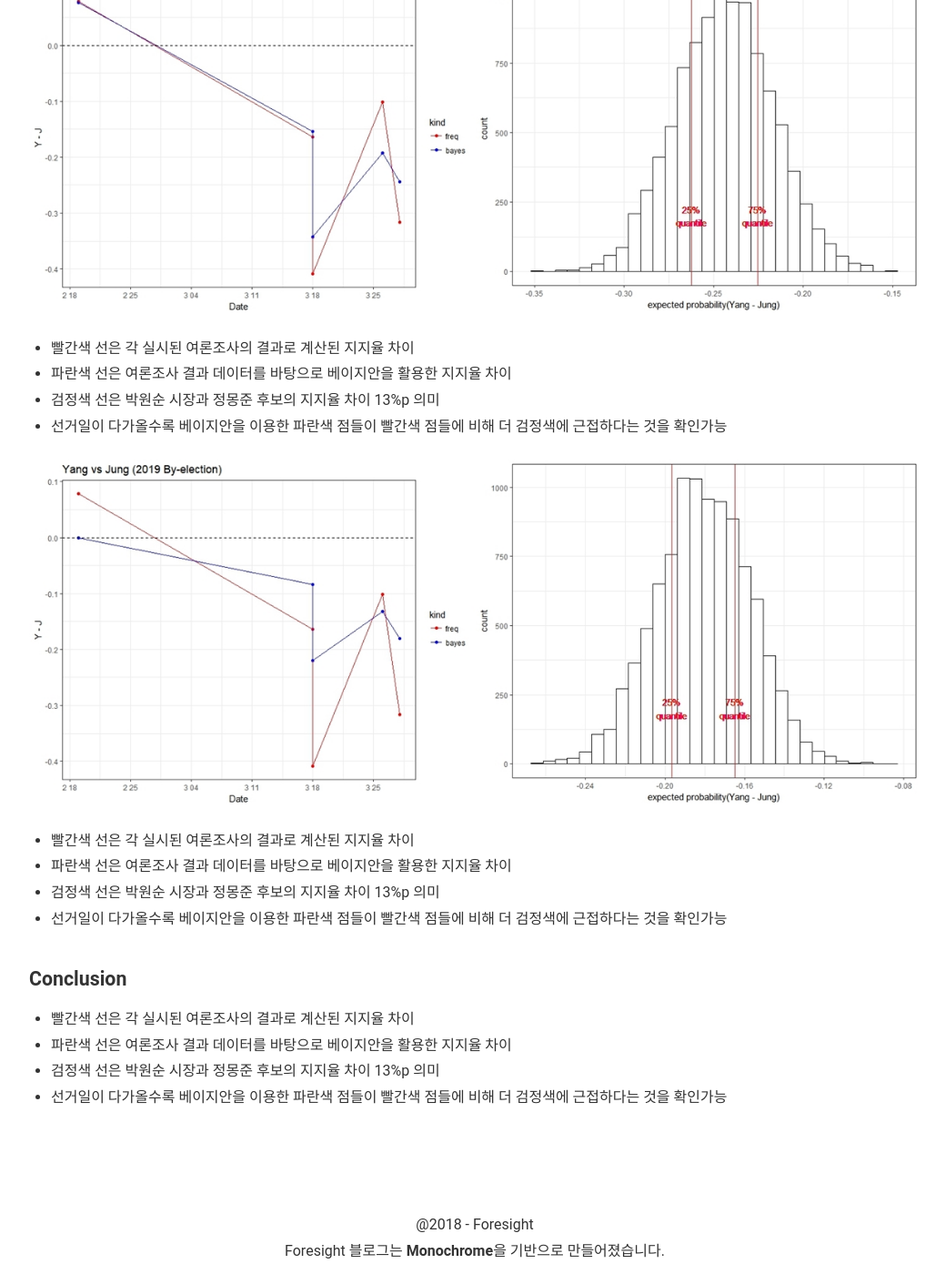
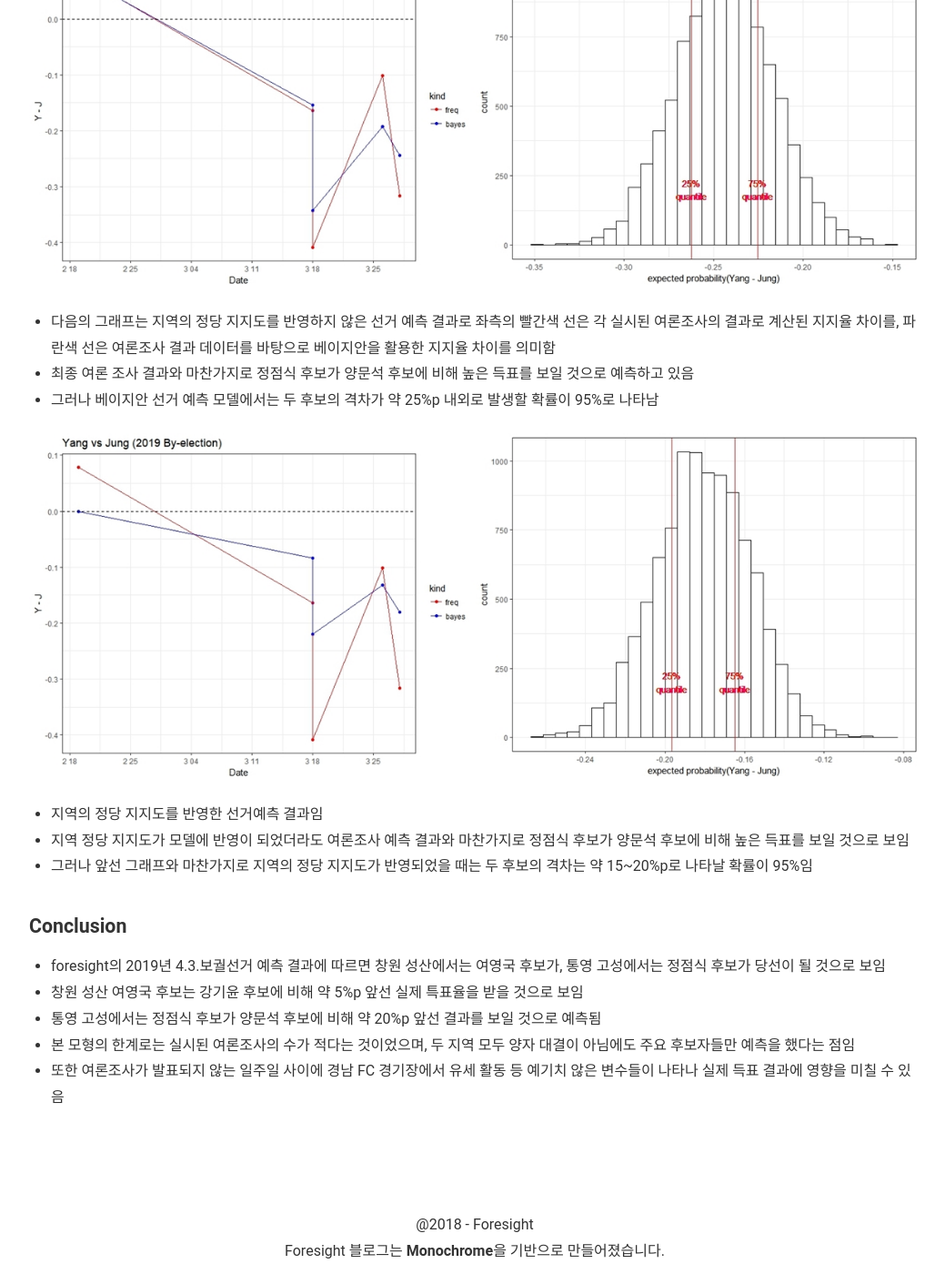
Before and after one commit to foresighters/foresighters.github.io, a Jekyll site: the page built from _posts/2019-4-3-2019년 4.3.보궐선거 예측.md, in a window 1280 px wide and 1400 px high, scrolled down 3171 px. Shown: the whole window at 91% size, without its empty margins (118-1157 px from the left). Built offline with Jekyll 4.4.1, drawn with Linux system fonts in a browser that asks for light colours; our own code applies the rules of GitHub Pages for plain Markdown files; comment, search, counter and statistics services are not loaded; some of the changed text lies outside the part shown.

Commit message:
04.03._10

```diff
--- a/_posts/2019-4-3-2019년 4.3.보궐선거 예측.md
+++ b/_posts/2019-4-3-2019년 4.3.보궐선거 예측.md
@@ -39,27 +39,24 @@ header: 2019년 4.3. 보궐선거 예측
 
 ### Analysis Result_통영 고성
 ![2019 goseong](img\2019 by-election\goseong_12.jpg)
-- 빨간색 선은 각 실시된 여론조사의 결과로 계산된 지지율 차이
-- 파란색 선은 여론조사 결과 데이터를 바탕으로 베이지안을 활용한 지지율 차이
-- 검정색 선은 박원순 시장과 정몽준 후보의 지지율 차이 13%p 의미
-- 선거일이 다가올수록 베이지안을 이용한 파란색 점들이 빨간색 점들에 비해 더 검정색에 근접하다는 것을 확인가능
+- 빨간색 선은 정점식 후보의 여론조사 결과를, 파란색 선은 양문석 후보의 여론조사 결과를 의미
+- 여론조사 결과에서 정점식 후보가 양문석 후보에 비해 꾸준하게 높게 나타났으며, 3월 25일 발표된 여론 결과에서는 정점식 후보가 양문석 후보에 비해 약 27.5%p 앞서 있음
 
 ![2019 goseong](img\2019 by-election\goseong_2.jpg)
-- 빨간색 선은 각 실시된 여론조사의 결과로 계산된 지지율 차이
-- 파란색 선은 여론조사 결과 데이터를 바탕으로 베이지안을 활용한 지지율 차이
-- 검정색 선은 박원순 시장과 정몽준 후보의 지지율 차이 13%p 의미
-- 선거일이 다가올수록 베이지안을 이용한 파란색 점들이 빨간색 점들에 비해 더 검정색에 근접하다는 것을 확인가능
+- 다음의 그래프는 지역의 정당 지지도를 반영하지 않은 선거 예측 결과로 좌측의 빨간색 선은 각 실시된 여론조사의 결과로 계산된 지지율 차이를, 파란색 선은 여론조사 결과 데이터를 바탕으로 베이지안을 활용한 지지율 차이를 의미함
+- 최종 여론 조사 결과와 마찬가지로 정점식 후보가 양문석 후보에 비해 높은 득표를 보일 것으로 예측하고 있음
+- 그러나 베이지안 선거 예측 모델에서는 두 후보의 격차가 약 25%p 내외로 발생할 확률이 95%로 나타남
 
 ![2019 goseong](img\2019 by-election\goseong_3.jpg)
 
-- 빨간색 선은 각 실시된 여론조사의 결과로 계산된 지지율 차이
-- 파란색 선은 여론조사 결과 데이터를 바탕으로 베이지안을 활용한 지지율 차이
-- 검정색 선은 박원순 시장과 정몽준 후보의 지지율 차이 13%p 의미
-- 선거일이 다가올수록 베이지안을 이용한 파란색 점들이 빨간색 점들에 비해 더 검정색에 근접하다는 것을 확인가능
+- 지역의 정당 지지도를 반영한 선거예측 결과임
+- 지역 정당 지지도가 모델에 반영이 되었더라도 여론조사 예측 결과와 마찬가지로 정점식 후보가 양문석 후보에 비해 높은 득표를 보일 것으로 보임
+- 그러나 앞선 그래프와 마찬가지로 지역의 정당 지지도가 반영되었을 때는 두 후보의 격차는 약 15~20%p로 나타날 확률이 95%임
 
 
 ### Conclusion
-- 빨간색 선은 각 실시된 여론조사의 결과로 계산된 지지율 차이
-- 파란색 선은 여론조사 결과 데이터를 바탕으로 베이지안을 활용한 지지율 차이
-- 검정색 선은 박원순 시장과 정몽준 후보의 지지율 차이 13%p 의미
-- 선거일이 다가올수록 베이지안을 이용한 파란색 점들이 빨간색 점들에 비해 더 검정색에 근접하다는 것을 확인가능
+- foresight의 2019년 4.3.보궐선거 예측 결과에 따르면 창원 성산에서는 여영국 후보가, 통영 고성에서는 정점식 후보가 당선이 될 것으로 보임
+- 창원 성산 여영국 후보는 강기윤 후보에 비해 약 5%p 앞선 실제 특표율을 받을 것으로 보임
+- 통영 고성에서는 정점식 후보가 양문석 후보에 비해 약 20%p 앞선 결과를 보일 것으로 예측됨
+- 본 모형의 한계로는 실시된 여론조사의 수가 적다는 것이었으며, 두 지역 모두 양자 대결이 아님에도 주요 후보자들만 예측을 했다는 점임
+- 또한 여론조사가 발표되지 않는 일주일 사이에 경남 FC 경기장에서 유세 활동 등 예기치 않은 변수들이 나타나 실제 득표 결과에 영향을 미칠 수 있음
```
